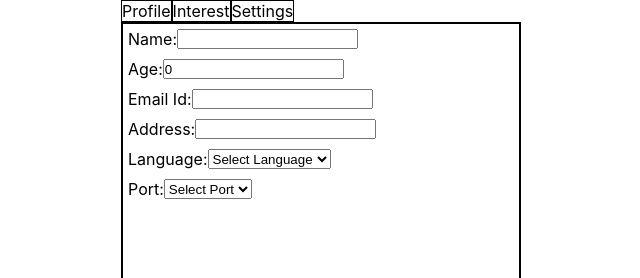
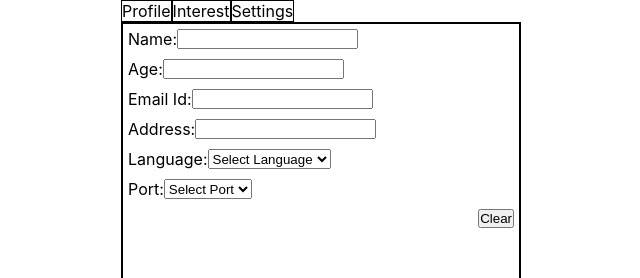
Before and after one commit to svedant-eagle-org/test-copilot-demo, a React (Create React App) app: page / in a window 1280 px wide. Shown: the top 278 px of the page, without its empty margins (319-959 px from the left). Built offline with nearby package versions, Linux system fonts and the light colour scheme.

Commit message:
feat: add clear button to reset tabs form (TSFCD-6)

```diff
--- a/src/namasteydev/machine-coding-problems/tab-form/Tabs.js
+++ b/src/namasteydev/machine-coding-problems/tab-form/Tabs.js
@@ -4,18 +4,23 @@ import Profile from "./components/Profile";
 import Settings from "./components/Settings";
 import "./styles.css";
 const Tabs = () => {
-  const [activeTabIndex, setActiveTabIndex] = useState(0);
-  const [data, setData] = useState({
+  const getClearData = () => ({
     name: "",
-    age: 0,
+    age: "",
     email_id: "",
     address: "",
     language: "",
     port: "",
-    interests: ["Music"],
-    theme: "light",
+    interests: [],
+    theme: "",
   });
+  const [activeTabIndex, setActiveTabIndex] = useState(0);
+  const [data, setData] = useState(getClearData);
   const [error, setError] = useState({});
+  const handleClear = () => {
+    setData(getClearData());
+    setError({});
+  };
   const tabs = [
     {
       title: "Profile",
@@ -94,6 +99,7 @@ const Tabs = () => {
           setData={setData}
           error={error}
           setError={setError}
+          onClear={handleClear}
         />
       </div>
       <div>
--- a/src/namasteydev/machine-coding-problems/tab-form/components/Profile.js
+++ b/src/namasteydev/machine-coding-problems/tab-form/components/Profile.js
@@ -1,5 +1,5 @@
 import "../styles.css";
-const Profile = ({ data, setData, error }) => {
+const Profile = ({ data, setData, error, onClear }) => {
   const { name, age, email_id, address, language, port } = data;
   const handleProfileData = (e, item) => {
     setData({ ...data, [item]: e?.target?.value });
@@ -78,6 +78,9 @@ const Profile = ({ data, setData, error }) => {
       {error?.port && (
         <span className="error">Port should be selected</span>
       )}
+      <div className="clearButtonContainer">
+        <button onClick={onClear}>Clear</button>
+      </div>
     </div>
   );
 };
--- a/src/namasteydev/machine-coding-problems/tab-form/styles.css
+++ b/src/namasteydev/machine-coding-problems/tab-form/styles.css
@@ -49,3 +49,9 @@
   display: block;
   color: red;
 }
+
+.clearButtonContainer {
+  display: flex;
+  justify-content: flex-end;
+  margin: 5px;
+}
```
Also changed, not shown: 1 other file (tests, documents, lock files or other folders).
